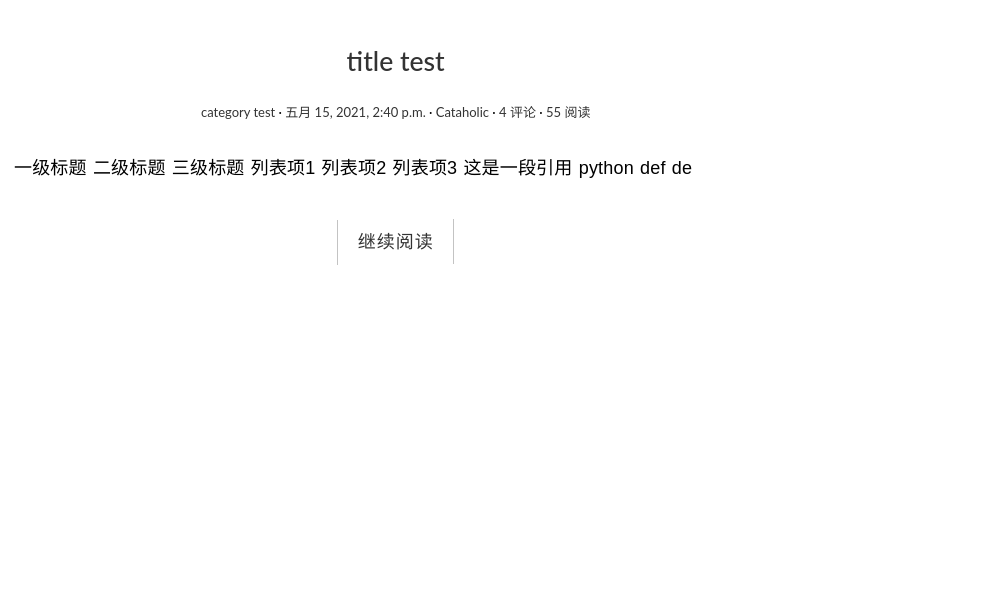
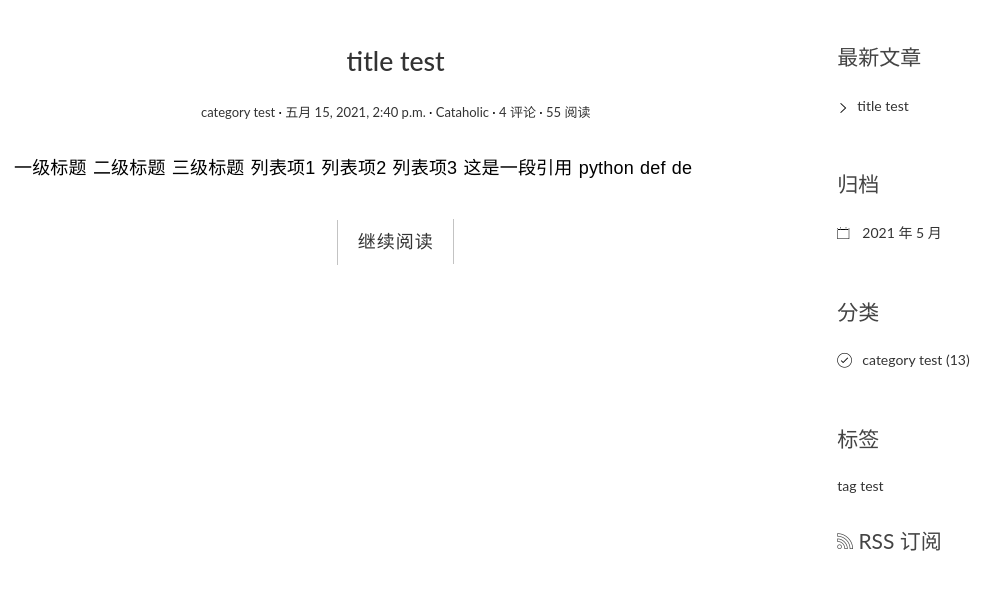
Before and after one commit to Cataholic/django_blog, a Django app: page / in a window 1280 px wide. Shown: the top 590 px of the page, without its empty margins (31-1032 px from the left). Run offline with Django 3.2, Linux system fonts and the light colour scheme; data comes from the database, SQL or seed files in the repository; both versions use the stored data as it was after the commit; some libraries are stand-ins or nearby versions.

Commit message:
完成侧边栏

```diff
--- a/blog/models.py
+++ b/blog/models.py
@@ -2,6 +2,9 @@ from django.db import models
 from django.contrib.auth.models import User
 from django.utils import timezone
 from django.urls import reverse
+from django.utils.html import strip_tags
+
+import markdown
 
 
 class Category(models.Model):
@@ -47,6 +50,13 @@ class Post(models.Model):
 
     def save(self, *args, **kwargs):
         self.modified_time = timezone.now()
+
+        md = markdown.Markdown(extensions=[
+            'markdown.extensions.extra',
+            'markdown.extensions.codehilite',
+        ])
+        self.excerpt = strip_tags(md.convert(self.body))[:54]
+
         super(Post, self).save(*args, **kwargs)
 
     def get_absolute_url(self):
--- /dev/null
+++ b/blog/templatetags/blog_extras.py
@@ -0,0 +1,33 @@
+from django import template
+
+from ..models import Post, Category, Tag
+
+register = template.Library()
+
+
+@register.inclusion_tag('blog/inclusions/_recent_posts.html', takes_context=True)
+def show_recent_posts(context, num=5):
+    return {
+        'recent_post_list': Post.objects.all().order_by('-created_time')[:num],
+    }
+
+
+@register.inclusion_tag('blog/inclusions/_archives.html', takes_context=True)
+def show_archives(context):
+    return {
+        'date_list': Post.objects.dates('created_time', 'month', order='DESC'),
+    }
+
+
+@register.inclusion_tag('blog/inclusions/_categories.html', takes_context=True)
+def show_categories(context):
+    return {
+        'category_list': Category.objects.all(),
+    }
+
+
+@register.inclusion_tag('blog/inclusions/_tags.html', takes_context=True)
+def show_tags(context):
+    return {
+        'tag_list': Tag.objects.all(),
+    }
--- a/blog/urls.py
+++ b/blog/urls.py
@@ -7,4 +7,7 @@ app_name = 'blog'
 urlpatterns = [
     path('', views.index, name='index'),
     path('posts/<int:pk>/', views.detail, name='detail'),
+    path('archives/<int:year>/<int:month>', views.archive, name='archive'),
+    path('categories/<int:pk>', views.category, name='category'),
+    path('tags/<int:pk>', views.category, name='tag'),
 ]
--- a/blog/views.py
+++ b/blog/views.py
@@ -1,7 +1,12 @@
+import re
 from django.http import HttpResponse
 from django.shortcuts import render, get_object_or_404
+from django.utils.text import slugify
 
-from .models import Post
+import markdown
+from markdown.extensions.toc import TocExtension
+
+from .models import Post, Category, Tag
 
 
 def index(request):
@@ -11,4 +16,30 @@ def index(request):
 
 def detail(request, pk):
     post = get_object_or_404(Post, pk=pk)
+    md = markdown.Markdown(extensions=[
+        'markdown.extensions.extra',
+        'markdown.extensions.codehilite',
+        TocExtension(slugify=slugify),
+    ])
+    post.body = md.convert(post.body)
+    m = re.search(r'<div class="toc">\s*<ul>(.*)</ul>\s*</div>', md.toc, re.S)
+    post.toc = m.group(1) if m is not None else ''
     return render(request, 'blog/detail.html', context={'post': post})
+
+
+def archive(request, year, month):
+    post_list = Post.objects.filter(created_time__year=year,
+                                    created_time__month=month).order_by('-created_time')
+    return render(request, 'blog/index.html', context={'post_list': post_list})
+
+
+def category(request, pk):
+    cate = get_object_or_404(Category, pk=pk)
+    post_list = Post.objects.filter(category=cate).order_by('-created_time')
+    return render(request, 'blog/index.html', context={'post_list': post_list})
+
+
+def tag(request, pk):
+    t = get_object_or_404(Tag, pk=pk)
+    post_list = Post.objects.filter(tag=t).order_by('-created_time')
+    return render(request, 'blog/index.html', context={'post_list': post_list})
--- a/templates/base.html
+++ b/templates/base.html
@@ -1,4 +1,5 @@
 {% load static %}
+{% load blog_extras %}
 <!DOCTYPE html>
 <html>
 <head>
@@ -19,6 +20,40 @@
       <script src="{% static 'blog/js/bootstrap.min.js' %}"></script>
       <script src="{% static 'blog/js/pace.min.js' %}"></script>
       <script src="{% static 'blog/js/modernizr.custom.js' %}"></script>
+
+  <link href="https://cdn.bootcss.com/highlight.js/9.15.8/styles/github.min.css" rel="stylesheet">
+
+  <style>
+    .codehilite {
+      padding: 0;
+    }
+
+    /* for block of numbers */
+    .hljs-ln-numbers {
+      -webkit-touch-callout: none;
+      -webkit-user-select: none;
+      -khtml-user-select: none;
+      -moz-user-select: none;
+      -ms-user-select: none;
+      user-select: none;
+
+      text-align: center;
+      color: #ccc;
+      border-right: 1px solid #CCC;
+      vertical-align: top;
+      padding-right: 5px;
+    }
+
+    .hljs-ln-n {
+      width: 30px;
+    }
+
+    /* for block of code */
+    .hljs-ln .hljs-ln-code {
+      padding-left: 10px;
+      white-space: pre;
+    }
+  </style>
 </head>
 
 <main class="col-md-8">
@@ -28,4 +63,13 @@
 <aside class="col-md-4">
     {% block toc %}
     {% endblock %}
+
+    {% show_recent_posts %}
+    {% show_archives %}
+    {% show_categories %}
+    {% show_tags %}
+
+    <div class="rss">
+        <a href=""><span class="ion-social-rss-outline"></span> RSS 订阅</a>
+    </div>
 </aside>
--- /dev/null
+++ b/templates/blog/inclusions/_archives.html
@@ -0,0 +1,12 @@
+<div class="widget widget-archives">
+    <h3 class="widget-title">归档</h3>
+    <ul>
+        {% for date in date_list %}
+        <li>
+            <a href="{% url 'blog:archive' date.year date.month %}">{{ date.year }} 年 {{ date.month }} 月</a>
+        </li>
+        {% empty %}
+            暂无归档
+        {% endfor %}
+    </ul>
+</div>
--- /dev/null
+++ b/templates/blog/inclusions/_categories.html
@@ -0,0 +1,12 @@
+<div class="widget widget-category">
+    <h3 class="widget-title">分类</h3>
+    <ul>
+        {% for category in category_list %}
+        <li>
+            <a href="{% url 'blog:category' category.pk %}">{{ category.name }} <span class="post-count">(13)</span></a>
+        </li>
+        {% empty %}
+            暂无分类
+        {% endfor %}
+    </ul>
+</div>
--- /dev/null
+++ b/templates/blog/inclusions/_recent_posts.html
@@ -0,0 +1,12 @@
+<div class="widget widget-recent-posts">
+    <h3 class="widget-title">最新文章</h3>
+    <ul>
+        {% for post in recent_post_list %}
+            <li>
+                <a href="{{ post.get_absolute_url }}">{{ post.title }}</a>
+            </li>
+        {% empty %}
+            暂无文章
+        {% endfor %}
+    </ul>
+</div>
--- /dev/null
+++ b/templates/blog/inclusions/_tags.html
@@ -0,0 +1,10 @@
+<div class="widget widget-tag-cloud">
+    <h3 class="widget-title">标签</h3>
+    <ul>
+        {% for tag in tag_list %}
+        <a href="{% url 'blog:tag' tag.pk %}">{{ tag.name }}</a>
+        {% empty %}
+            暂无标签
+        {% endfor %}
+    </ul>
+</div>
```
Also changed, not shown: templates/blog/detail.html (+13 -17 lines), blog/templatetags/__init__.py (added), db.sqlite3.
